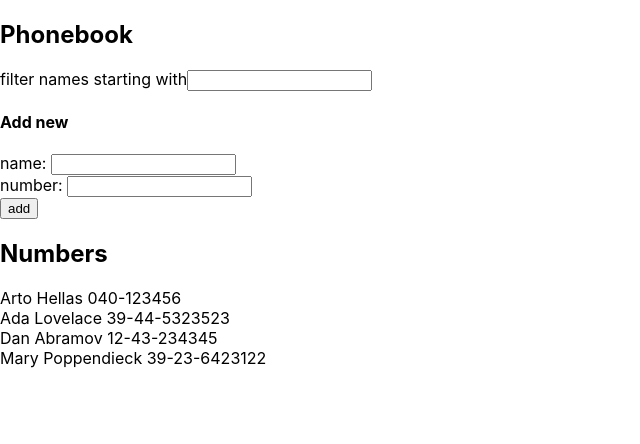
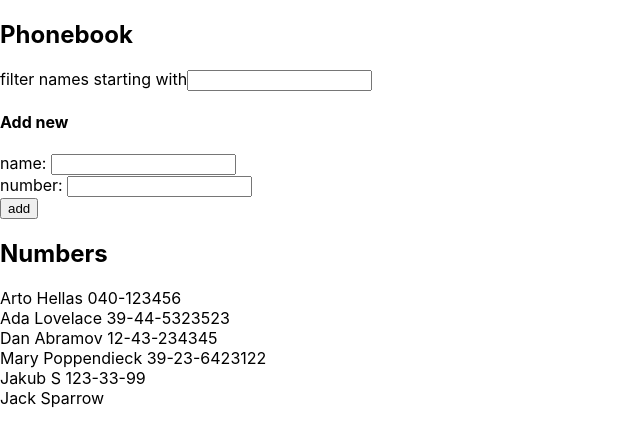
Before and after one commit to Royserg/fullstackopen, a React (Create React App) app in the folder 2/phonebook/: page / in a window 1280 px wide. Shown: the top 444 px of the page, without its empty margins (0-640 px from the left). Built offline with nearby package versions, Linux system fonts and the light colour scheme; data requests are answered from the project's data file.

Commit message:
Step 7 - Save numbers to b-end server

```diff
--- a/2/phonebook/db.json
+++ b/2/phonebook/db.json
@@ -19,6 +19,16 @@
       "name": "Mary Poppendieck",
       "number": "39-23-6423122",
       "id": 4
+    },
+    {
+      "name": "Jakub S",
+      "number": "123-33-99",
+      "id": 5
+    },
+    {
+      "name": "Jack",
+      "number": "Sparrow",
+      "id": 6
     }
   ]
 }
--- a/2/phonebook/src/App.js
+++ b/2/phonebook/src/App.js
@@ -1,31 +1,27 @@
 import React, { useState, useEffect } from 'react';
-import axios from 'axios';
 import './App.css';
+import personService from './services/personService';
 import PersonForm from './components/PersonForm';
 import Persons from './components/Persons';
 import Filter from './components/Filter';
 
 const App = () => {
   const [persons, setPersons] = useState([]);
-
   const [filter, setFilter] = useState('');
-
   const [newName, setNewName] = useState('');
   const [newNumber, setNewNumber] = useState('');
 
   useEffect(() => {
-    axios
-      .get('http://localhost:3001/persons')
-      .then(response => {
-        setPersons(response.data);
+    personService
+      .getAll()
+      .then(persons => {
+        setPersons(persons);
       })
-
   }, [])
 
   const handleAddPerson = (e) => {
     // Prevent page refresh
     e.preventDefault();
-
     const newPerson = {
       name: newName,
       number: newNumber
@@ -37,10 +33,14 @@ const App = () => {
       return;
     }
 
-    setPersons(persons.concat(newPerson));
-    // Clear input fields
-    setNewName('');
-    setNewNumber('');
+    personService
+      .create(newPerson)
+      .then(returnedPerson => {
+        setPersons(persons.concat(returnedPerson));
+        // Clear input fields
+        setNewName('');
+        setNewNumber('');
+      })
   }
 
   const handleFilterChange = (e) => {
--- /dev/null
+++ b/2/phonebook/src/services/personService.js
@@ -0,0 +1,15 @@
+import axios from 'axios';
+
+const BASE_URL = 'http://localhost:3001/persons';
+
+const getAll = () => {
+  const response = axios.get(BASE_URL);
+  return response.then(response => response.data);
+}
+
+const create = newPerson => {
+  const response = axios.post(BASE_URL, newPerson);
+  return response.then(response => response.data);
+}
+
+export default { getAll, create };
```
